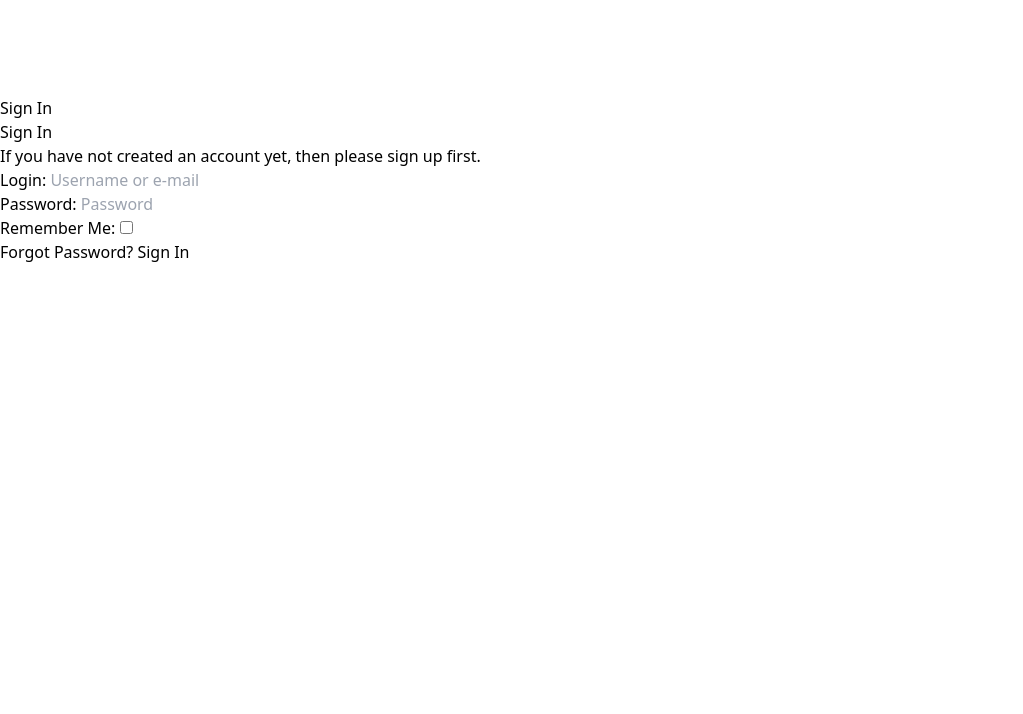
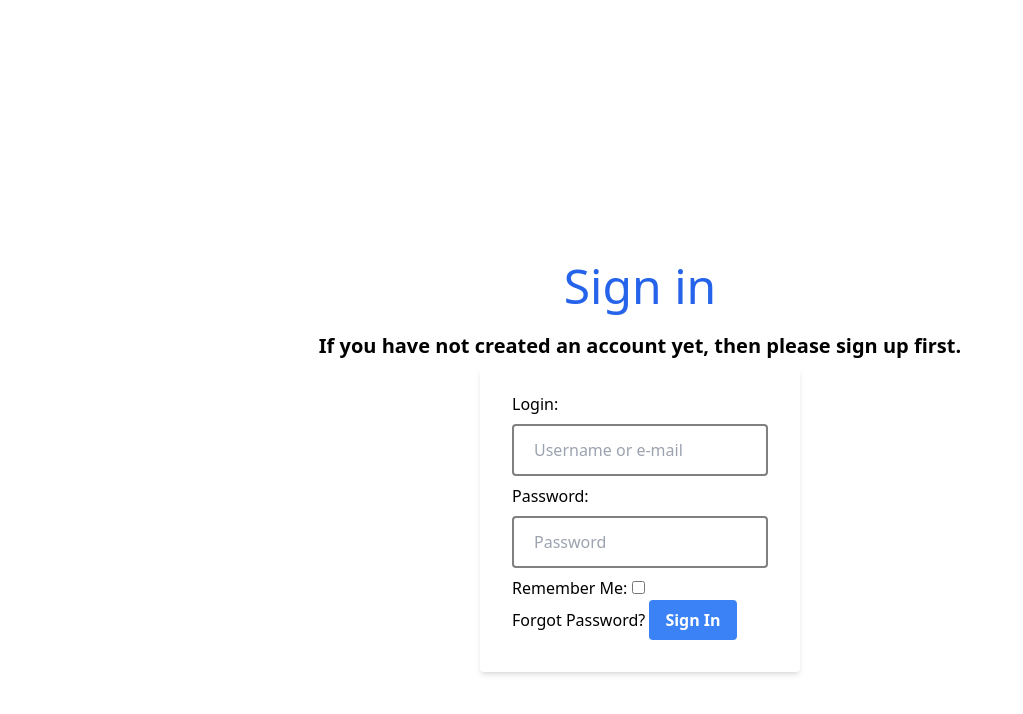
Before and after one commit to Marin260/eventProject, a Django app: page /login/ in a window 1280 px wide. Shown: the top 714 px of the page, without its empty margins (0-1023 px from the left). Run offline with Django 3.2, Linux system fonts and the light colour scheme; some libraries are stand-ins or nearby versions.

Commit message:
Style login page

```diff
--- a/templates/account/login.html
+++ b/templates/account/login.html
@@ -1,16 +1,31 @@
 {% extends "base_generic.html" %}
 {% block content %}
-
-<div class="pt-24">
+<style>
+    input[type=text] {
+        width: 100%;
+        padding: 12px 20px;
+        margin: 8px 0;
+        box-sizing: border-box;
+        border: 2px solid gray;
+        border-radius: 4px;
+      }
+    input[type=password] {
+        width: 100%;
+        padding: 12px 20px;
+        margin: 8px 0;
+        box-sizing: border-box;
+        border: 2px solid gray;
+        border-radius: 4px;
+    }
+    </style>
+<div class="grid place-items-center pt-64">
 
 {% load i18n %}
 {% load account socialaccount %}
 
-{% block head_title %}{% trans "Sign In" %}{% endblock %}
+<p class="font-medium leading-tight text-5xl mt-0 mb-2 text-blue-600">Sign in</p>
 
 {% block form %}
-
-<h1>{% trans "Sign In" %}</h1>
 
 {% get_providers as socialaccount_providers %}
 
@@ -32,20 +47,22 @@ for a {{ site_name }} account and sign in below:{% endblocktrans %}</p>
 {% include "socialaccount/snippets/login_extra.html" %}
 
 {% else %}
-<p>{% blocktrans %}If you have not created an account yet, then please
+<p class="font-semibold text-xl py-2">{% blocktrans %}If you have not created an account yet, then please
 <a href="{{ signup_url }}">sign up</a> first.{% endblocktrans %}</p>
 {% endif %}
 
-<form class="login" method="POST" action="{% url 'account_login' %}">
+
+<div class="w-full max-w-xs">
+<form class="login bg-white shadow-md rounded px-8 pt-6 pb-8 mb-4" method="POST" action="{% url 'account_login' %}">
     {% csrf_token %}
     {{ form.as_p }}
     {% if redirect_field_value %}
     <input type="hidden" name="{{ redirect_field_name }}" value="{{ redirect_field_value }}" />
     {% endif %}
     <a class="button secondaryAction" href="{% url 'account_reset_password' %}">{% trans "Forgot Password?" %}</a>
-    <button class="primaryAction" type="submit">{% trans "Sign In" %}</button>
+    <button class="primaryAction bg-blue-500 hover:bg-blue-700 text-white font-bold py-2 px-4 rounded focus:outline-none focus:shadow-outline" type="submit">{% trans "Sign In" %}</button>
 </form>
-
+</div>
 {% endblock %}
 
 </div>
```
